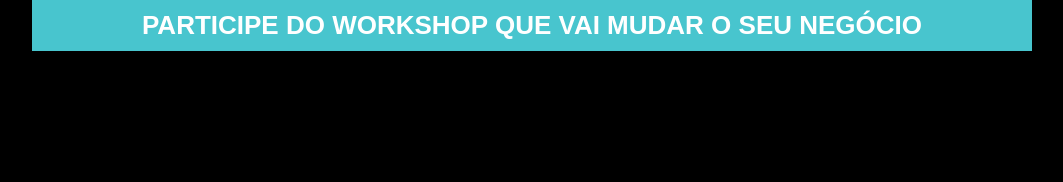
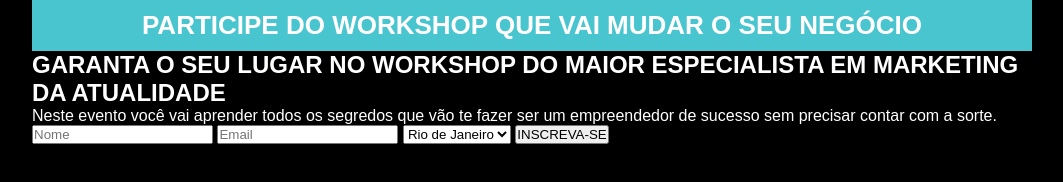
Before and after one commit to HenioJunior/workshop, a plain HTML site: page index.html in a window 1280 px wide. Shown: the whole page, without its empty margins (108-1171 px from the left). Drawn offline with Linux system fonts and the light colour scheme.

Commit message:
Conteudo principal

```diff
--- a/css/style.css
+++ b/css/style.css
@@ -24,3 +24,7 @@ header {
 .title {
     font-size: 26px;
 }
+
+section {
+    color: white;
+}
--- a/index.html
+++ b/index.html
@@ -1,5 +1,6 @@
 <!DOCTYPE html>
 <html lang="en">
+
 <head>
     <meta charset="UTF-8">
     <meta name="viewport" content="width=device-width, initial-scale=1.0">
@@ -7,13 +8,32 @@
     <link rel="stylesheet" type="text/css" href="./css/style.css">
     <title>Workshop</title>
 </head>
+
 <body>
-
     <div class="container">
         <header>
             <h1 class="title">PARTICIPE DO WORKSHOP QUE VAI MUDAR O SEU NEGÓCIO</h1>
         </header>
+        <section>
+            <div class="formContainer">
+                <h2>GARANTA O SEU LUGAR NO WORKSHOP DO MAIOR ESPECIALISTA EM MARKETING DA ATUALIDADE</h2>
+                <P>
+                    Neste evento você vai aprender todos os segredos que vão te fazer ser um empreendedor de sucesso sem precisar contar com a sorte.
+                </P>
+                <form>
+                    <input id="name" name="name" type="text" placeholder="Nome">
+                    <input id="email" name="email" type="email" placeholder="Email">
+                    <select name="place" id="">
+                        <option value="rj">Rio de Janeiro</option>
+                        <option value="sp">São Paulo</option>
+                        <option value="pr">Paraná</option>
+                        <option value="mg">Minas Gerais</option>
+                    </select>
+                    <input type="submit" value="INSCREVA-SE">
+                </form>
+            </div>
+        </section>
     </div>
+</body>
 
-</body>
 </html>
```
